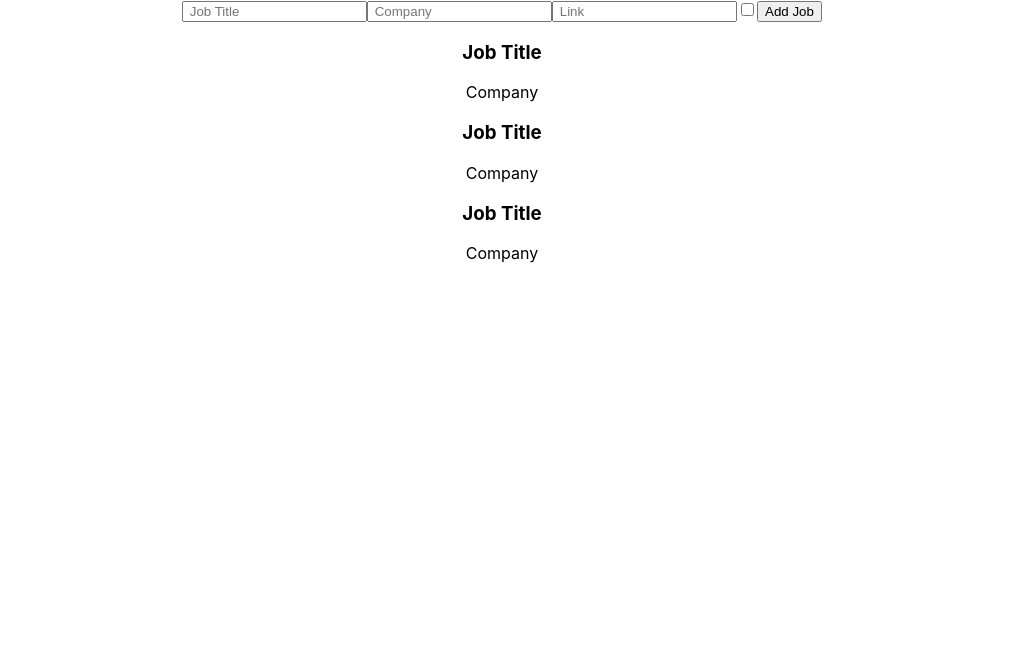
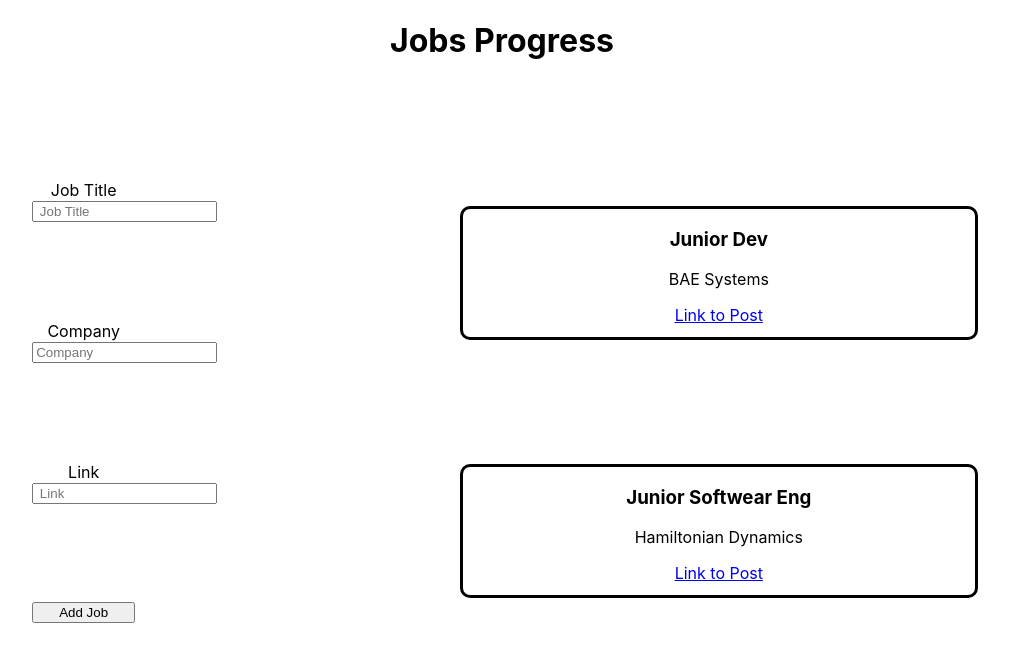
Before and after one commit to GLYNKNIGHT/Job-Tracking-App-Demo, a React (Create React App) app: page / in a window 1280 px wide. Shown: the top 662 px of the page, without its empty margins (138-1147 px from the left). Built offline with nearby package versions, Linux system fonts and the light colour scheme; data requests are answered from the project's data file.

Commit message:
installed json server to map data

```diff
--- /dev/null
+++ b/data/db.json
@@ -0,0 +1,13 @@
+{
+    "jobs":[{
+        "jobTitle": "Junior Dev",
+        "company": "BAE Systems",
+        "link": "https://trello.com/c/1kldkvZT/1-bae-applied-intelligence-graduate-software-engineer-x15"
+    },
+    {
+        "jobTitle": "Junior Softwear Eng",
+        "company": "Hamiltonian Dynamics",
+        "link": "https://trello.com/c/nQSJ1ke4/2-hamilton-dynamics-graduate-software-engineer-x2"
+    }
+    ]
+}
--- a/package.json
+++ b/package.json
@@ -6,6 +6,7 @@
     "@testing-library/jest-dom": "^5.16.5",
     "@testing-library/react": "^13.4.0",
     "@testing-library/user-event": "^13.5.0",
+    "json-server": "^0.17.0",
     "react": "^18.2.0",
     "react-dom": "^18.2.0",
     "react-scripts": "5.0.1",
--- a/src/App.css
+++ b/src/App.css
@@ -2,37 +2,32 @@
   text-align: center;
 }
 
-.App-logo {
-  height: 40vmin;
-  pointer-events: none;
+.main{
+  display: flex;
+  justify-content: space-evenly;
+  height:100vh;
 }
 
-@media (prefers-reduced-motion: no-preference) {
-  .App-logo {
-    animation: App-logo-spin infinite 20s linear;
-  }
+.add-job{
+  width:40%;
+  height:80%;
+  display: flex;
+  flex-direction: column;
+  justify-content: space-evenly;
 }
 
-.App-header {
-  background-color: #282c34;
-  min-height: 100vh;
+.jobs-list{
+  width:40%;
+  height:80%;
   display: flex;
   flex-direction: column;
-  align-items: center;
-  justify-content: center;
-  font-size: calc(10px + 2vmin);
-  color: white;
+  justify-content: space-evenly;
 }
 
-.App-link {
-  color: #61dafb;
+.job{
+  width: 100%;
+  height: 20%;
+  border-style: solid;
+  border-color: black;
+  border-radius: 10px;
 }
-
-@keyframes App-logo-spin {
-  from {
-    transform: rotate(0deg);
-  }
-  to {
-    transform: rotate(360deg);
-  }
-}
--- a/src/App.js
+++ b/src/App.js
@@ -1,13 +1,29 @@
+import {useState, useEffect} from 'react';
 import Input from './Components/Input.js';
 import List from './Components/List'
 import './App.css';
 
 function App() {
+const [jobs, setJobs] = useState(null)
+
+
+  useEffect(()=> {
+    fetch('http://localhost:8000/jobs')
+    .then(res =>{
+      return res.json();
+    })
+    .then((data)=> {console.log(data); setJobs(data)});
+
+  }, [])
+
   return (
     <div className="App">
+    <h1>Jobs Progress</h1>
+    <div className='main'>
    <Input />
-   <List />
+   {jobs && <List jobs={jobs}/>}
 
+   </div>
     </div>
   );
 }
--- a/src/Components/Input.js
+++ b/src/Components/Input.js
@@ -4,50 +4,51 @@ const Input = () => {
     const [jobTitle, setJobTitle] = useState('')
     const [company, setCompany] = useState('')
     const [link, setLink] = useState('')
-    const [applied, setApplied] = useState(false)
-    const [newJob, setNewJob] = useState({
-            'Job Title': '',
-            'Company': '',
-            'Link': '',
-            'Applied': 'False',
-    })
 
 
 
-const onChangeTitle = (e) =>{
-    setJobTitle(e.target.value);
-    console.log(jobTitle)
-}
 
-const onChangeCompany = (e) =>{
-    setCompany( e.target.value)
-    console.log(company)
-}
+const handleSubmit = (e) =>{
+   e.preventDefault();
+   const job = {jobTitle, company, link};
+ console.log(job)
+   fetch('http://localhost:8000/jobs', {
+    method: 'POST',
+    headers:{'Content-Type': 'application/json'},
+    body: JSON.stringify(job)
+   })
+     }
 
-const onLinkChange = (e) =>{
-    setLink( e.target.value)
-    console.log(link)
-}
 
-const onAppliedChange = (e) =>{
-    setApplied(e.target.value)
-    console.log(applied)
-}
-
-const onSubmit = () =>{
-    setNewJob (
-        {jobTitle, company, link, applied}
-    )
-   }
-    return<>
-
-        <input type='text' placeholder=' Job Title' onChange={onChangeTitle}/>
-        <input type='text' placeholder=' Company' onChange={onChangeCompany} />
-        <input type='text' placeholder=' Link' onChange={onLinkChange}  />
-        <input type='checkbox' onChange={onAppliedChange}/>
-        <button onClick={()=>onSubmit()}>Add Job</button>
-
-    </>
+    return<div >
+    <form className="add-job" onSubmit={handleSubmit}>
+        <div>
+        <label>Job Title</label>
+            <input
+                type='text'
+                placeholder=' Job Title'
+                value={jobTitle}
+                onChange={(e)=> setJobTitle(e.target.value)}/>
+                </div>
+                <div>
+        <label>Company</label>
+            <input
+                type='text'
+                placeholder='Company'
+                value={company}
+                onChange={(e)=> setCompany(e.target.value)} />
+                </div>
+                <div>
+        <label>Link</label>
+            <input
+                type='text'
+                placeholder=' Link'
+                value={link}
+                onChange={(e)=> setLink(e.target.value)}  />
+                </div>
+        <button>Add Job</button>
+        </form>
+    </div>
 }
 
 export default Input
--- a/src/Components/Job.js
+++ b/src/Components/Job.js
@@ -1,9 +1,10 @@
 
-const Job = () => {
-    return <>
-    <h3>Job Title</h3>
-    <p>Company</p>
-    </>
+const Job = ({jobTitle, company, link}) => {
+    return <div className="job">
+    <h3>{jobTitle}</h3>
+    <p>{company}</p>
+    <a href={link}>Link to Post</a>
+    </div>
 }
 
 export default Job
--- a/src/Components/List.js
+++ b/src/Components/List.js
@@ -1,12 +1,10 @@
 import Job from './Job.js'
 
-const List = () => {
+const List = ({jobs}) => {
 
-return<>
-    <Job/>
-    <Job/>
-    <Job/>
-</>
+return<div className='jobs-list'>
+   {jobs.map((job) => (<Job jobTitle={job.jobTitle} company={job.company} link={job.link} />))}
+</div>
 
 }
 
```
Also changed, not shown: 1 other file (tests, documents, lock files or other folders).
